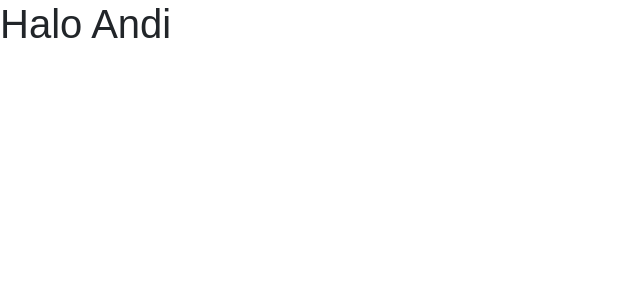
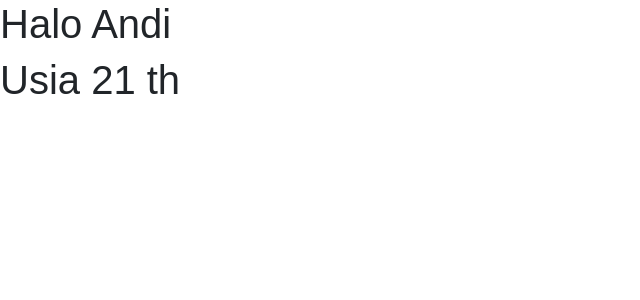
Before and after one commit to herdianajones/reactjs, a React (Create React App) app: page / in a window 1280 px wide. Shown: the top 300 px of the page, without its empty margins (0-640 px from the left). Built offline with nearby package versions, Linux system fonts and the light colour scheme.

Commit message:
lesson 16 added

```diff
--- a/src/App.js
+++ b/src/App.js
@@ -5,11 +5,14 @@ import Footer from './component/Footer';
 class App extends Component {
   constructor(){
     super();
-    this.state = {nama:'Andi'};
+    this.state = {nama:'Andi', usia:21};
   }
   render() {
-  return (
-    <h1>Halo {this.state.nama}</h1>
+    return (
+      <div>
+        <h1>Halo {this.state.nama}</h1>
+        <h1>Usia {this.state.usia} th</h1>
+      </div>
     );
   }
 }
```
